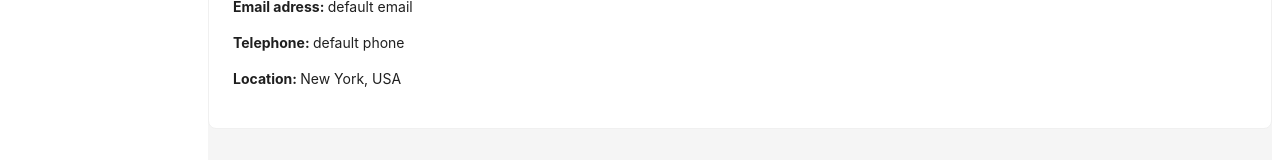
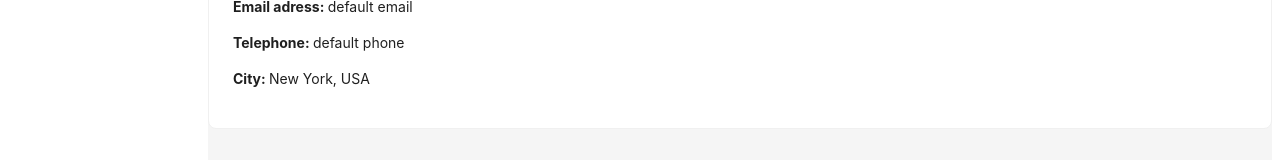
Before and after one commit to Paul-PIA/simr-frontend, a Next.js app: page / in a window 1280 px wide. Both pictures are taken after a click on the element 48 px from the left and 41 px from the top of the page. Shown: the part 278-438 px from the top of the page. Built offline with nearby package versions, Linux system fonts and the light colour scheme; grey boxes are pictures that could not be loaded.

Commit message:
Correction clé 'city'

```diff
--- a/contents/Profile.js
+++ b/contents/Profile.js
@@ -12,7 +12,7 @@ export default function Profile() {
     email: "default email",
     tel: "default phone",
     username: "John Doe",
-    location: "New York, USA",
+    city: "New York, USA",
   });
   const [editProfile, setEditProfile] = useState(profile);
 
@@ -112,16 +112,16 @@ export default function Profile() {
             )}
           </p>
           <p>
-            <strong>Location: </strong>
+            <strong>City: </strong>
             {isEditing ? (
               <Input
               type="text"
-                name="location"
-                value={editProfile.location}
+                name="city"
+                value={editProfile.city}
                 onChange={handleInputChange}
               />
             ) : (
-              profile.location
+              profile.city
             )}
           </p>
           {/* <div className="profile-container">
```
